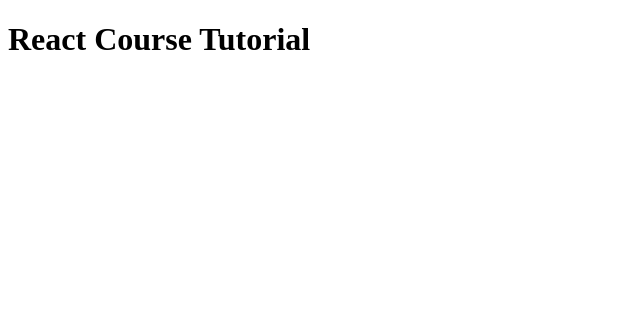
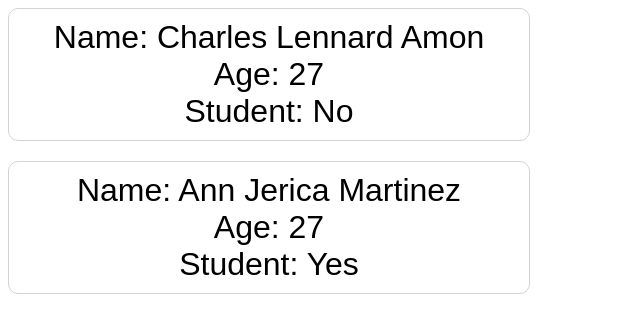
Before and after one commit to chrls97/react-crash-course, a React (Vite) app: page / in a window 1280 px wide. Shown: the top 332 px of the page, without its empty margins (0-640 px from the left). Built offline with nearby package versions, Linux system fonts and the light colour scheme.

Commit message:
finish react prop tutorial

```diff
--- a/src/App.jsx
+++ b/src/App.jsx
@@ -1,7 +1,17 @@
+// props = read-only properties that are shared between components.
+//         A parent component can send data to a child component.
+//         <Component key=value/>
+
+import Student from './Student/Student.jsx';
 
 function App() {
   return (
-    <h1>React Course Tutorial</h1>
+    <>
+      <Student name="Charles Lennard Amon" age={27} isStudent={false}/>
+      <Student name="Ann Jerica Martinez" age={27} isStudent={true}/>
+    </>
+
+
   )
 }
 
--- /dev/null
+++ b/src/Student/Student.jsx
@@ -0,0 +1,16 @@
+// Import Styles for student components only
+import style from './Student.module.css'
+
+function Student(props){
+  return(
+    <>
+      <div className={style.student}>
+        <p>Name: {props.name}</p>
+        <p>Age: {props.age}</p>
+        <p>Student: {props.isStudent ? "Yes": "No"}</p>
+      </div>
+    </>
+  )
+}
+
+export default Student;
--- /dev/null
+++ b/src/Student/Student.module.css
@@ -0,0 +1,14 @@
+.student{
+  font-family: Arial, Helvetica, sans-serif;
+  font-size: 2em;
+  padding: 10px;
+  border: 1px solid lightgray;
+  border-radius: 10px;
+  text-align: center;
+  margin-bottom: 20px;
+  max-width: 500px;
+}
+
+.student p{
+  margin: 0;
+}
```
